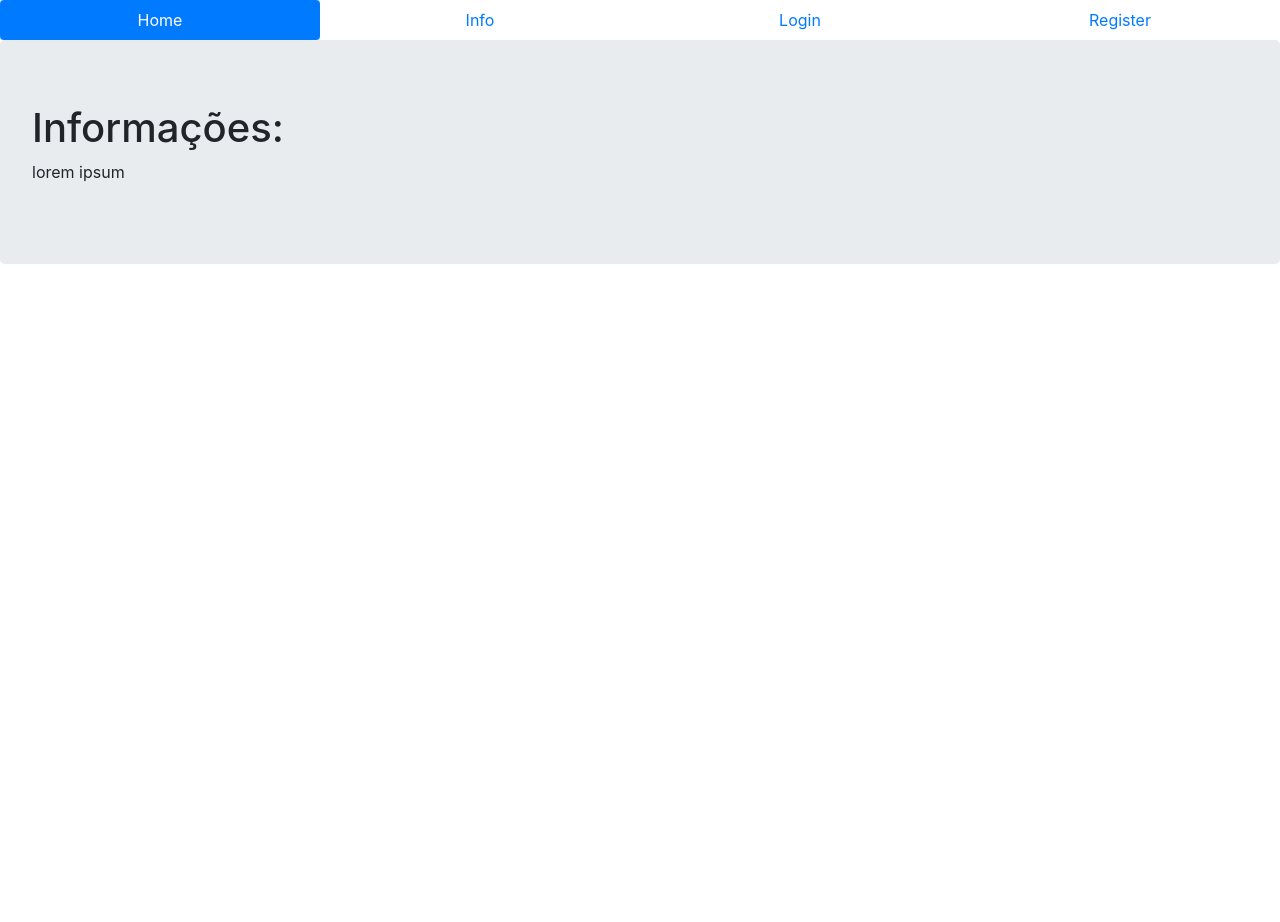
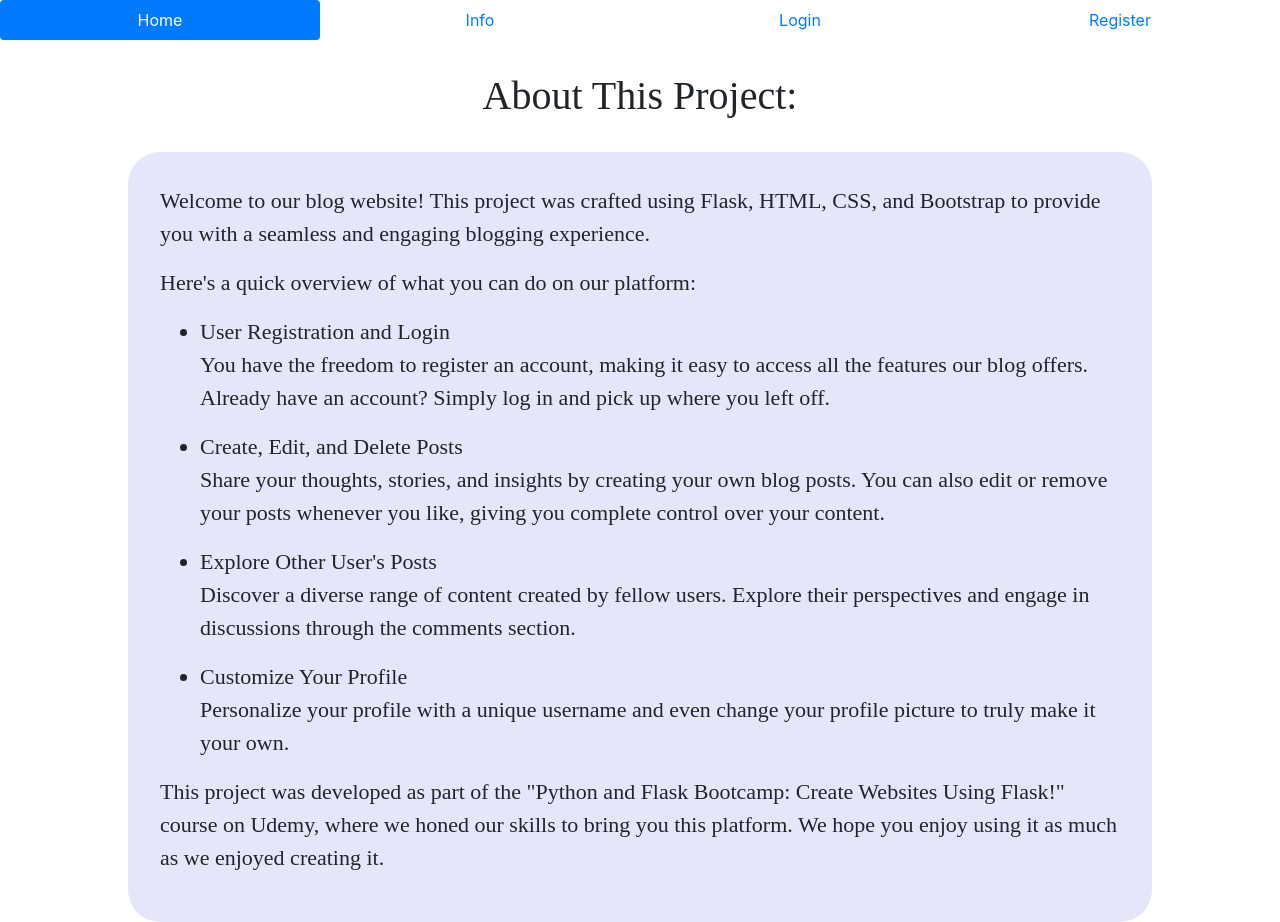
Before and after one commit to LeonardoMSA/FlaskBlog, a Flask app: page /info in a window 1280 px wide. Before the commit the page ends 264 px from the top, so only its background shows below. Run offline with Flask 3, Linux system fonts and the light colour scheme; some libraries are stand-ins or nearby versions.

Commit message:
Added info page's CSS

```diff
--- a/companyblog/templates/info.html
+++ b/companyblog/templates/info.html
@@ -1,11 +1,61 @@
+<head>
+
+    <style>
+
+      .infoContainer{
+        font-family: SansSerif;
+        display: flex;
+        flex-wrap: wrap;
+        justify-content: center;
+      }
+
+      .infoTitle{
+        text-align: center;
+        margin: 2rem;
+      }
+
+      .textContainer{
+        margin: 0 8rem 0 8rem;
+        padding: 2rem 2rem 2rem 2rem;
+        background-color: lavender;
+        border-radius: 2rem;
+        font-size: 22px;
+      }
+
+    </style>
+
+</head>
+
 {% extends "base.html" %}
 
 {% block content %}
 
-  <div class="jumbotron">
-    <h1>Informações:</h1>
+  <div class="infoContainer">
+    <h1 class="infoTitle">About This Project:</h1>
 
-    <p>lorem ipsum</p>
+    <div class="textContainer">
+    <p>Welcome to our blog website! This project was crafted using Flask, HTML, CSS, and Bootstrap to provide you with a seamless and engaging blogging experience.</p>
+
+    <p>Here's a quick overview of what you can do on our platform:</p>
+
+    <ul>
+
+      <li>User Registration and Login</li>
+      <p>You have the freedom to register an account, making it easy to access all the features our blog offers. Already have an account? Simply log in and pick up where you left off.</p>
+
+      <li>Create, Edit, and Delete Posts</li>
+      <p>Share your thoughts, stories, and insights by creating your own blog posts. You can also edit or remove your posts whenever you like, giving you complete control over your content.</p>
+
+      <li>Explore Other User's Posts</li>
+      <p>Discover a diverse range of content created by fellow users. Explore their perspectives and engage in discussions through the comments section.</p>
+
+      <li>Customize Your Profile</li>
+      Personalize your profile with a unique username and even change your profile picture to truly make it your own.
+
+    </ul>
+
+    <p>This project was developed as part of the "Python and Flask Bootcamp: Create Websites Using Flask!" course on Udemy, where we honed our skills to bring you this platform. We hope you enjoy using it as much as we enjoyed creating it.</p>
+    </div>
   </div>
 
 
--- a/companyblog/templates/user_blog_posts.html
+++ b/companyblog/templates/user_blog_posts.html
@@ -31,7 +31,6 @@
         margin: 1rem 0 1.5rem 0 ;
         font-family: SansSerif;
     }
-
 
     </style>
 
```
Also changed, not shown: companyblog/data.sqlite, companyblog/static/profile_pics/jotebalote.png (added).
